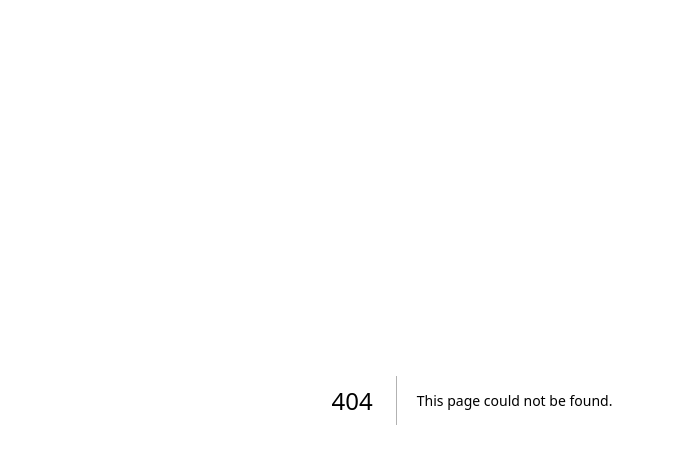
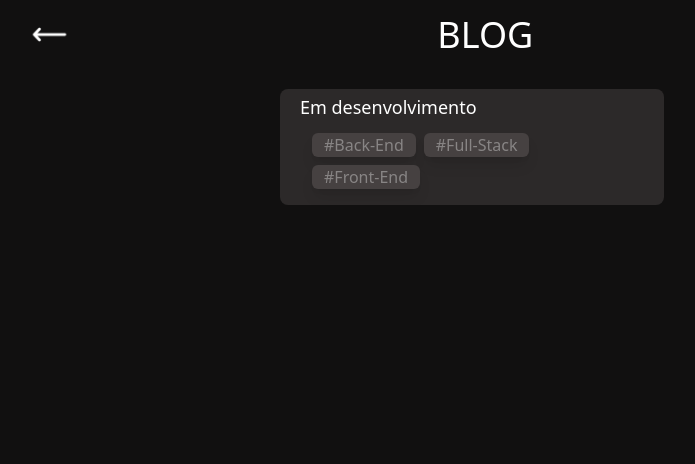
Before and after one commit to rafaapcode/portfolio-new, a Next.js app: page /blog in a window 1280 px wide. Before the commit this address had no page. Shown: the top 464 px of the page, without its empty margins (168-863 px from the left). Built offline with nearby package versions, Linux system fonts and the light colour scheme.

Commit message:
feat: adding a page to the blog

```diff
--- /dev/null
+++ b/app/blog/page.jsx
@@ -0,0 +1,34 @@
+"use client";
+
+import React from "react";
+import PostsCard from "../components/utils/post-card";
+import Image from "next/image";
+
+export default function Blog() {
+  const nomePosts = [
+    {
+      id: 1,
+      nome: "Em desenvolvimento",
+      tags: ["Back-End", "Full-Stack", "Front-End"],
+    },
+  ];
+
+  return (
+    <section className="w-full mx-auto bg-[#111010] h-screen">
+      <div className="w-[70%] justify-around h-fit flex items-center p-3">
+        <a href="/"><Image src="/images/arrow.png" width={45} height={45} alt="Icon arrow"/></a>
+        <h1 className="text-white text-4xl">BLOG</h1>
+      </div>
+      <div className="w-full h-fit overflow-auto">
+        {nomePosts.map((post) => (
+          <PostsCard
+            key={post.id}
+            id={post.id}
+            techs={post.tags}
+            titulo={post.nome}
+          />
+        ))}
+      </div>
+    </section>
+  );
+}
--- a/app/components/pages/Blog.jsx
+++ /dev/null
@@ -1,26 +0,0 @@
-"use client";
-
-import React from "react";
-import Title from "../utils/title";
-import PostsCard from "../utils/post-card";
-
-export default function Blog() {
-  const nomePosts = [
-    {
-      id: 1,
-      nome: "Em desenvolvimento",
-      tags: ["Back-End", "Full-Stack", "Front-End"],
-    }
-  ];
-
-  return (
-    <section className="w-full lg:w-[70%] h-[80%] lg:h-screen md:h-screen px-5">
-      <Title title="BLOG" />
-      <div className="w-full h-fit overflow-auto">
-        {nomePosts.map((post) => (
-          <PostsCard key={post.id} id={post.id} techs={post.tags} titulo={post.nome} />
-        ))}
-      </div>
-    </section>
-  );
-}
--- a/app/components/utils/post-card.jsx
+++ b/app/components/utils/post-card.jsx
@@ -1,18 +1,16 @@
 "use client";
 
-import { useState } from "react";
-
+import { motion } from "framer-motion";
 export default function PostsCard({ id, titulo, techs }) {
-
   return (
-    <div className="w-full">
-      <div className="mt-5 max-w-full lg:max-w-[45%] md:ml-7 lg:ml-7 px-5 py-1 bg-[#2c2929] rounded-lg">
-        <a href={`/posts/${id}`} target="_blank">
+    <div  className="w-full">
+      <div className="mt-5 max-w-[95%] md:max-w-[52%] lg:max-w-[30%] mx-auto px-5 py-1 bg-[#2c2929] hover:bg-[#3a3636] rounded-lg">
+        <a href={`/blog/${id}`} target="_blank">
           <h1 className="text-white text-lg">{titulo}</h1>
         </a>
         <div className="flex flex-wrap gap-x-2 gap-y-2 text-[#fff] p-3">
           {techs.map((tech, index) => (
-            <span className="px-3 text-[#888585] bg-[#464141] rounded-md">
+            <span className="px-3 text-[#888585] bg-[#464141] shadow-lg rounded-md">
               #{tech}
             </span>
           ))}
--- a/app/page.jsx
+++ b/app/page.jsx
@@ -9,7 +9,6 @@ import Home from "./components/pages/Home";
 import Formacao from "./components/pages/Qualification";
 import Experience from "./components/pages/Experience";
 import Projects from "./components/pages/Projects";
-import Blog from "./components/pages/Blog";
 
 export default function Header() {
   const [selectedIndex, setSelectedIndex] = useState(0);
@@ -19,7 +18,6 @@ export default function Header() {
     { title: "Formação", path: "/qualification" },
     { title: "Experiência", path: "/experience" },
     { title: "Projetos", path: "/projects" },
-    { title: "Blog", path: "/blog" },
   ];
   const router = useRouter();
   const style = {
@@ -53,6 +51,15 @@ export default function Header() {
                 <span onClick={() => setSelectedIndex(index)}>{title}</span>
               </motion.li>
             ))}
+            <motion.li
+              initial={{ scale: 0 }}
+              animate={{ scale: 1 }}
+              whileTap={{ y: -5 }}
+              transition={{ duration: 0.4 }}
+              className="w-fit h-fit px-2 py-1 rounded-md mt-2 bg-[#262626] hover:cursor-pointer text-[#E5E5E5] transition ease-in-out duration-500"
+            >
+              <a href="/blog">Blog</a>
+            </motion.li>
           </div>
         </ul>
       </header>
@@ -60,7 +67,6 @@ export default function Header() {
       {menus[selectedIndex].title === "Formação" && <Formacao />}
       {menus[selectedIndex].title === "Experiência" && <Experience />}
       {menus[selectedIndex].title === "Projetos" && <Projects />}
-      {menus[selectedIndex].title === "Blog" && <Blog/>}
     </body>
   );
 }
```
Also changed, not shown: app/blog/[id]/page.jsx (renamed from app/posts/[id]/page.jsx).
